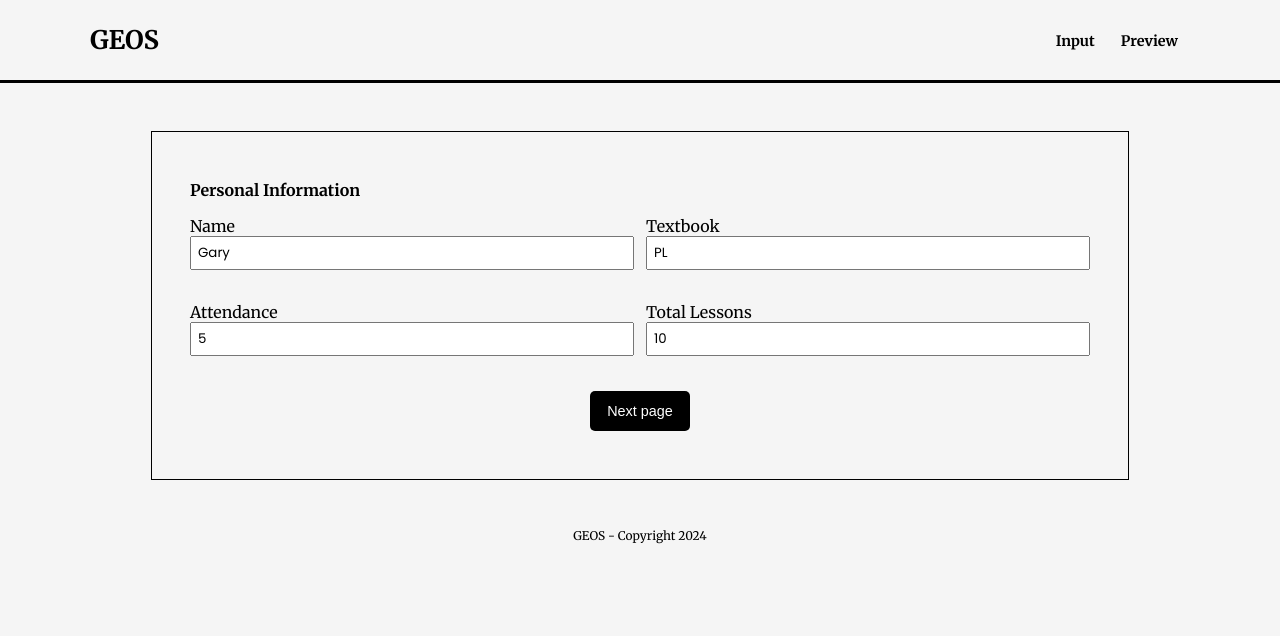
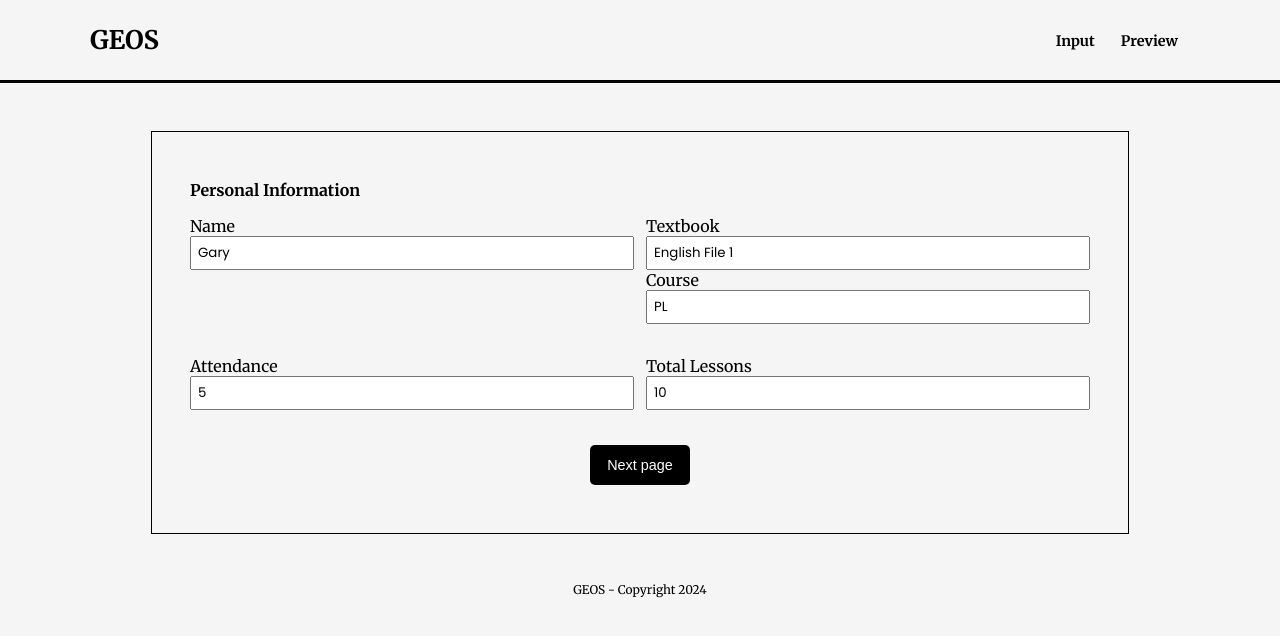
Before and after one commit to xsymmetry9/geos, a React app: page / in a window 1280 px wide. Shown: the top 636 px of the page. Built offline with nearby package versions, Linux system fonts and the light colour scheme.

Commit message:
fixed course and textbook

```diff
--- a/src/components/PersonalInformation.jsx
+++ b/src/components/PersonalInformation.jsx
@@ -21,6 +21,15 @@ const PersonalInformation = ({props, handleData}) =>{
                         </div>
                         <div className="input-container">
                             <label><span>Textbook</span>
+                                <input
+                                    id="textbook"
+                                    name="textbook"
+                                    type="text"
+                                    className='form-input'
+                                    value={props.textbook}
+                                    onChange={handleData}>
+                                </input></label>
+                            <label><span>Course</span>
                                 <input
                                     id="course"
                                     name="course"
```
